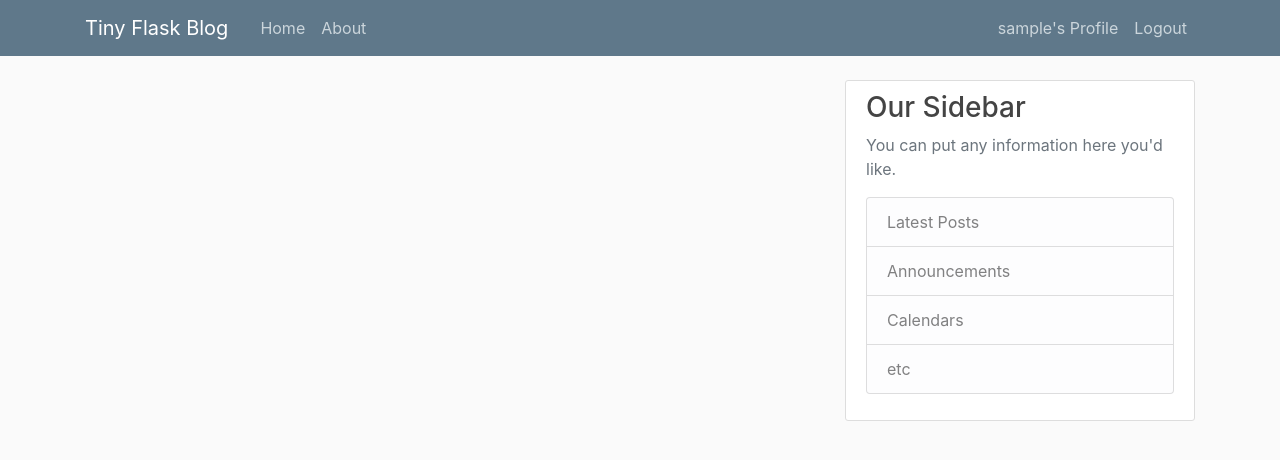
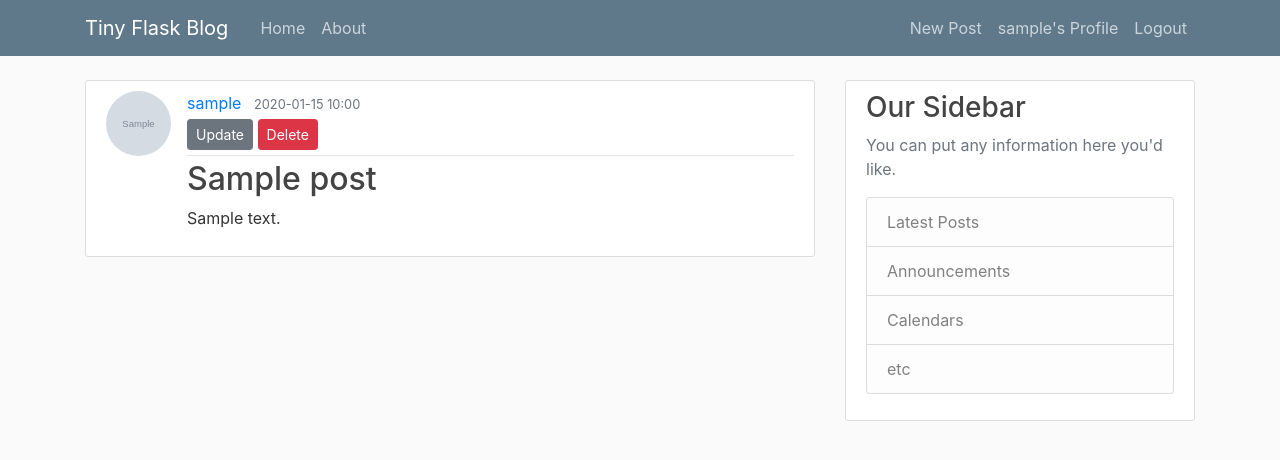
Before and after one commit to virusereturns/flask_blog, a Flask app: page / in a window 1280 px wide. Shown: the top 460 px of the page. Run offline with Flask 3, Linux system fonts and the light colour scheme; a user stored in the database is signed in; tables that the repository leaves empty hold one stand-in row (values such as "Sample post"); grey boxes marked "Sample" are stand-in pictures; some libraries are stand-ins or nearby versions.

Commit message:
can create and update posts, needs modal to delete them

```diff
--- a/app.py
+++ b/app.py
@@ -2,10 +2,10 @@ import os
 import secrets
 from PIL import Image
 from datetime import datetime, UTC
-from flask import Flask, render_template, url_for, flash, redirect, request
+from flask import Flask, render_template, url_for, flash, redirect, request, abort
 from flask_wtf import FlaskForm
 from flask_wtf.file import FileField, FileAllowed
-from wtforms import StringField, PasswordField, SubmitField, BooleanField
+from wtforms import StringField, PasswordField, SubmitField, BooleanField, TextAreaField
 from wtforms.validators import DataRequired, Length, Email, EqualTo
 from wtforms import ValidationError
 from flask_bootstrap import Bootstrap5
@@ -105,13 +105,20 @@ class UpdateAccountForm(FlaskForm):
                 raise ValidationError('That email is taken. Please choose a different one.')
 
 
+class CreatePostForm(FlaskForm):
+    title = StringField('Title', validators=[DataRequired()])
+    content = TextAreaField('Content', validators=[DataRequired()])
+    submit = SubmitField('Post', render_kw={"class": "btn btn-primary"})
+
+
 # Routes
 
 
 @app.route('/')
 @app.route('/home/')
 def home():
-    return render_template('home.html')
+    posts = Post.query.all()
+    return render_template('home.html', posts=posts)
 
 
 @app.route('/about/')
@@ -194,5 +201,45 @@ def account():
     return render_template('account.html', image_file=image_file, form=form)
 
 
+@app.route('/post/new/', methods=['GET', 'POST'])
+@login_required
+def new_post():
+    form = CreatePostForm()
+    if form.validate_on_submit():
+        post = Post(title=form.title.data, content=form.content.data, author=current_user)
+        db.session.add(post)
+        db.session.commit()
+        flash(f'Your post has been created!', 'success')
+        return redirect(url_for('home'))
+    return render_template('posts/create_post.html', form=form, title="New Post")
+
+
+@app.route('/post/<int:post_id>/')
+def post_detail(post_id):
+    post = Post.query.get_or_404(post_id)
+    return render_template('posts/post.html', post=post)
+
+
+@app.route('/post/<int:post_id>/update/', methods=['GET', 'POST'])
+@login_required
+def update_post(post_id):
+    post = Post.query.get_or_404(post_id)
+    if post.author != current_user:
+        flash(f'You are not authorized to update this post', 'danger')
+        abort(403)
+        # return redirect(url_for('home'))  # Maybe use this later
+    form = CreatePostForm()
+    if form.validate_on_submit():
+        post.title = form.title.data
+        post.content = form.content.data
+        db.session.commit()
+        flash(f'Your post has been updated!', 'success')
+        return redirect(url_for('post_detail', post_id=post.id))
+    elif request.method == 'GET':
+        form.title.data = post.title
+        form.content.data = post.content
+    return render_template('posts/create_post.html', form=form, title='Update Post')
+
+
 if __name__ == '__main__':
     app.run(debug=True, host="0.0.0.0", port=5001)
--- a/templates/home.html
+++ b/templates/home.html
@@ -5,9 +5,9 @@
 {% block content %}
 
 {% for post in posts %}
-  <h1>{{post.title}}</h1>
-  <p>{{post.author}} on {{post.date_posted}}</p>
-  <p>{{post.content}}</p>
+  {% with is_home=True %}
+    {% include 'partials/article.html' %}
+  {% endwith %}
 {% endfor %}
 
 {% endblock content %}
--- /dev/null
+++ b/templates/partials/article.html
@@ -0,0 +1,21 @@
+<article class="media content-section">
+  <img class="rounded-circle article-img" src="{{ url_for('static', filename='profile_pics/' + post.author.image_file) }}" alt="{{post.author.username}}">
+  <div class="media-body">
+    <div class="article-metadata">
+      <a class="mr-2" href="#">{{ post.author.username }}</a>
+      <small class="text-muted">{{ post.date_posted.strftime("%Y-%m-%d %H:%M") }}</small>
+      {% if post.author == current_user %}
+      <div>
+        <a class="btn btn-secondary btn-sm mt-1 mb-1" href="{{ url_for('update_post', post_id=post.id) }}">Update</a>
+        <a class="btn btn-danger btn-sm mt-1 mb-1" href="#">Delete</a>
+      </div>
+      {% endif %}
+    </div>
+    {% if is_home %}
+    <h2><a class="article-title" href="{{ url_for('post_detail', post_id=post.id)}}">{{ post.title }}</a></h2>
+    {% else %}
+    <h2 class="article-title">{{ post.title }}</h2>
+    {% endif %}
+    <p class="article-content">{{ post.content }}</p>
+  </div>
+</article>
--- a/templates/partials/nav.html
+++ b/templates/partials/nav.html
@@ -13,6 +13,7 @@
         <!-- Navbar Right Side -->
         <div class="navbar-nav">
           {% if current_user.is_authenticated %}
+          <a class="nav-item nav-link" href="{{url_for('new_post')}}">New Post</a>
           <a class="nav-item nav-link" href="{{url_for('account')}}">{{ current_user.username }}'s Profile</a>
           <a class="nav-item nav-link" href="{{url_for('logout')}}">Logout</a>
           {% else %}
```
Also changed, not shown: templates/posts/create_post.html (added, +42 -0 lines), templates/posts/post.html (added, +7 -0 lines).
